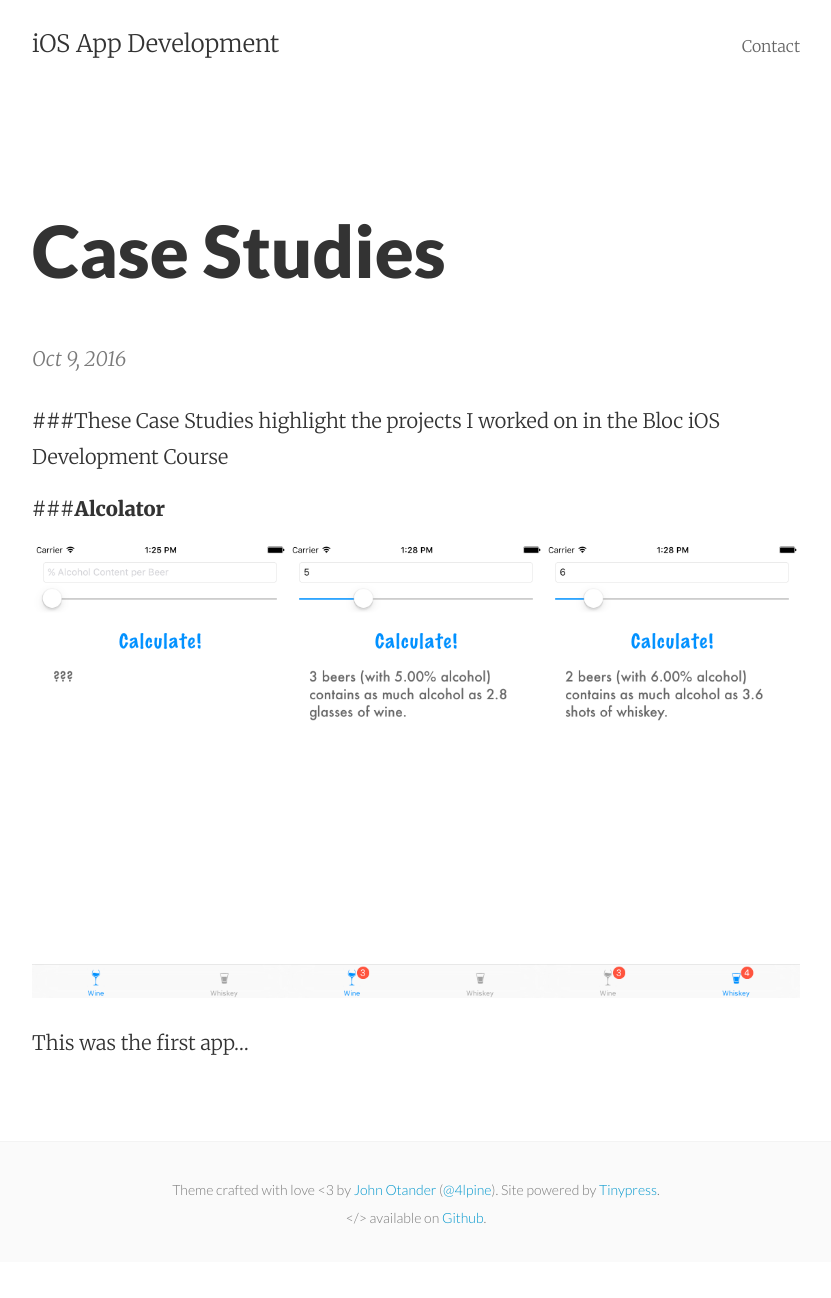
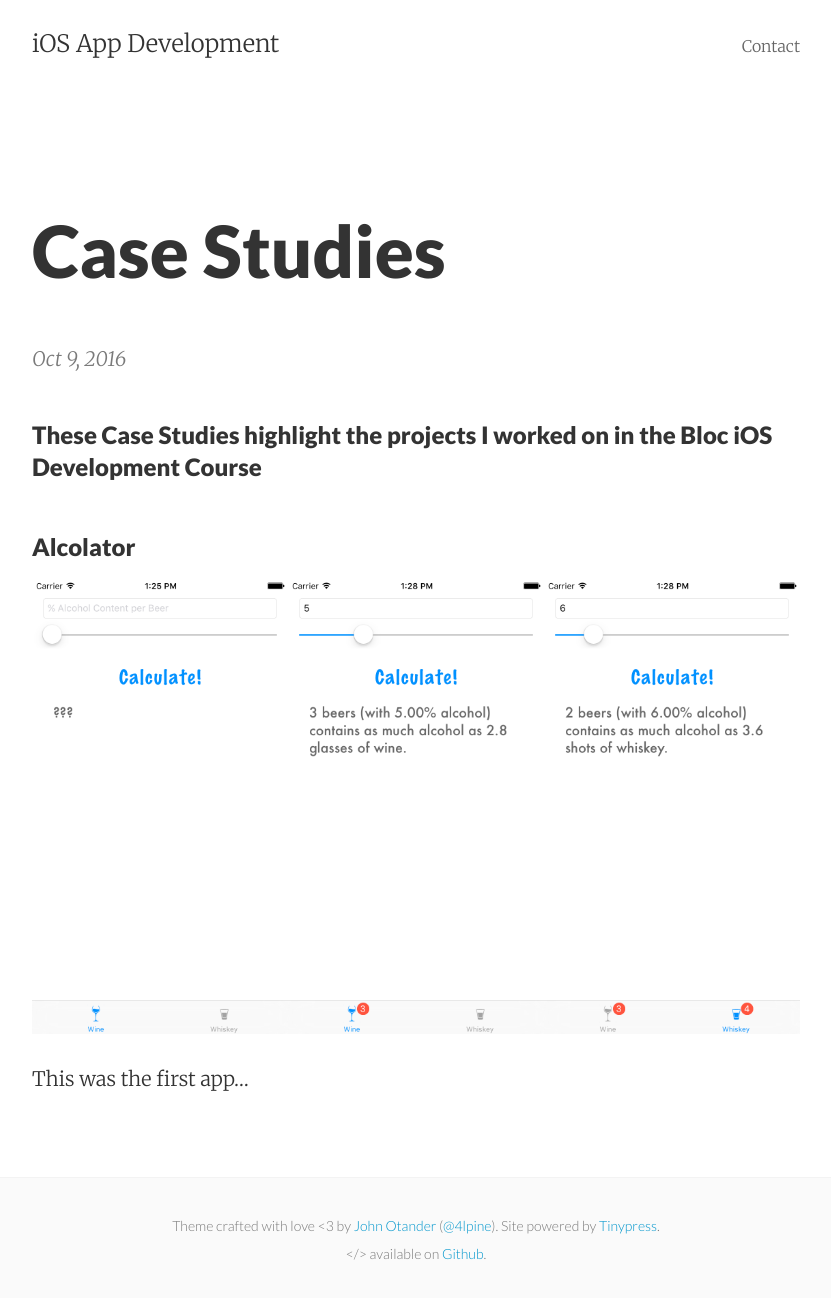
Before and after one commit to jahedstrom/jahedstrom.github.io, a Jekyll site: the page built from _posts/2016-10-09-case-studies.markdown, in a window 1280 px wide. Shown: the whole page, without its empty margins (224-1055 px from the left). Built offline with Jekyll 4.4.1, drawn with Linux system fonts in a browser that asks for light colours; before the commit the page ends 1262 px from its top, so only the background shows below that.

Commit message:
Post update: Case Studies

```diff
--- a/_posts/2016-10-09-case-studies.markdown
+++ b/_posts/2016-10-09-case-studies.markdown
@@ -3,10 +3,10 @@ published: true
 title: Case Studies
 layout: post
 ---
-###These Case Studies highlight the projects I worked on in the Bloc iOS Development Course
+### These Case Studies highlight the projects I worked on in the Bloc iOS Development Course
 
-###**Alcolator**
+### **Alcolator**
 
-![Alcolator Screen Shots](https://jahedstrom.github.io/Alcolator Screen Shots.png)
+![Alcolator Screen Shots](https://jahedstrom.github.io/AlcolatorScreenShots.png)
 
 This was the first app...
```
